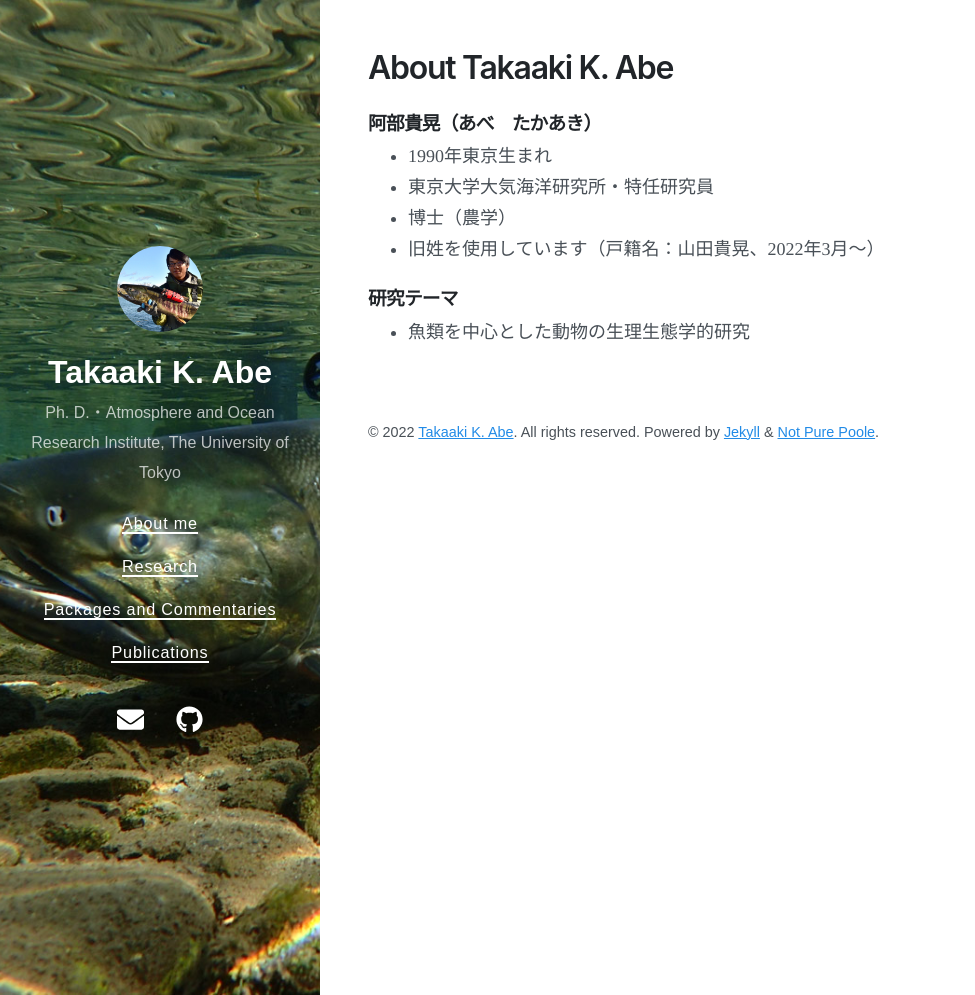
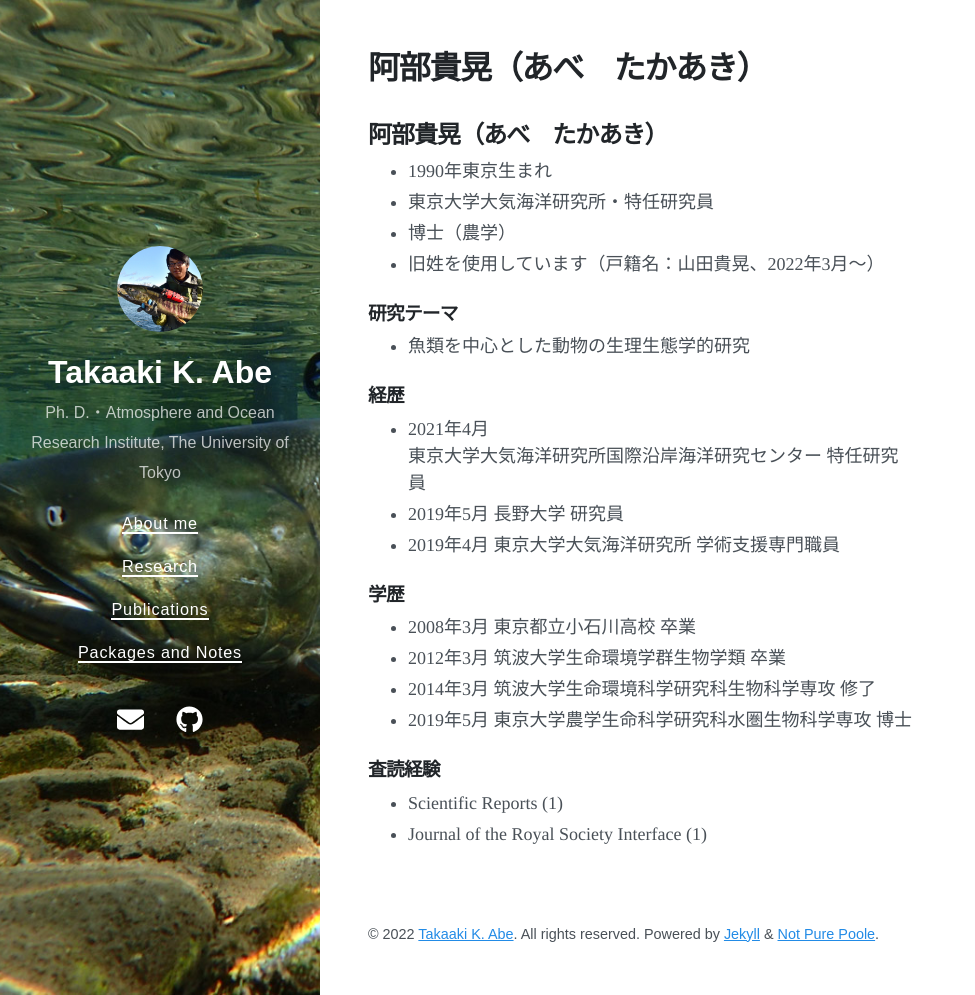
Before and after one commit to Takaaki-K-Abe/Takaaki-K-Abe.github.io, a Jekyll site: the page built from about.md, in a window 1280 px wide and 995 px high. Shown: the whole window, without its empty margins (0-975 px from the left). Built offline with Jekyll 4.4.1, drawn with Linux system fonts in a browser that asks for light colours; nearby versions of some CDN libraries; our own code applies the rules of GitHub Pages for plain Markdown files.

Commit message:
start to draft

```diff
--- a/_data/navigation.yml
+++ b/_data/navigation.yml
@@ -4,7 +4,9 @@
   url: /about/
 - title: Research
   url: /research/
-- title: Packages and Commentaries
-  url: /packages/
 - title: Publications
   url: /publications/
+# - title: Presentations
+#   url: /publications/
+- title: Packages and Notes
+  url: /packages/
--- a/about.md
+++ b/about.md
@@ -15,3 +15,22 @@ title: About Takaaki K. Abe
 ### 研究テーマ
 
 - 魚類を中心とした動物の生理生態学的研究
+
+### 経歴
+
+- 2021年4月
+  東京大学大気海洋研究所国際沿岸海洋研究センター 特任研究員
+- 2019年5月 長野大学 研究員
+- 2019年4月 東京大学大気海洋研究所 学術支援専門職員
+
+### 学歴
+
+- 2008年3月 東京都立小石川高校 卒業
+- 2012年3月 筑波大学生命環境学群生物学類 卒業
+- 2014年3月 筑波大学生命環境科学研究科生物科学専攻 修了
+- 2019年5月 東京大学農学生命科学研究科水圏生物科学専攻 博士
+
+### 査読経験
+
+- Scientific Reports (1)
+- Journal of the Royal Society Interface (1)
```
Also changed, not shown: other parts of about.md (+2 -2 lines), packages.md (+4 -1 lines), publications.md (+4 -4 lines).
